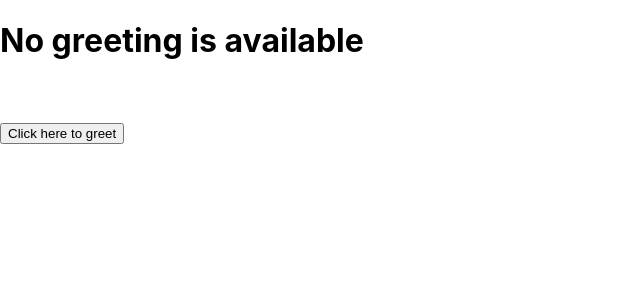
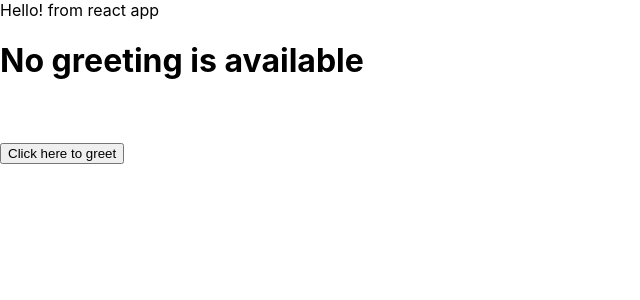
Before and after one commit to Tadesse-Alemayehu/Hello-React-Front-End, a React (Create React App) app: page /greeting in a window 1280 px wide. Shown: the top 300 px of the page, without its empty margins (0-640 px from the left). Built offline with nearby package versions, Linux system fonts and the light colour scheme.

Commit message:
Update: route to be inside App instead of index

```diff
--- a/src/App.js
+++ b/src/App.js
@@ -1,7 +1,16 @@
 import React from 'react';
+import { Routes, Route } from 'react-router-dom';
+import Greeting from './components/greeting';
 
 function App() {
-  return <div className="App">Hello! from react app</div>;
+  return (
+    <div>
+      <div className="App">Hello! from react app</div>
+      <Routes>
+        <Route path="/greeting" element={<Greeting />} />
+      </Routes>
+    </div>
+  );
 }
 
 export default App;
--- a/src/index.js
+++ b/src/index.js
@@ -3,7 +3,6 @@ import ReactDOM from 'react-dom/client';
 import './index.css';
 import { BrowserRouter, Routes, Route } from 'react-router-dom';
 import { Provider } from 'react-redux';
-import Greeting from './components/greeting';
 import App from './App';
 import reportWebVitals from './reportWebVitals';
 import store from './Redux/store';
@@ -14,8 +13,7 @@ root.render(
     <BrowserRouter>
       <Provider store={store}>
         <Routes>
-          <Route path="/greeting" element={<Greeting />} />
-          <Route path="/" element={<App />} />
+          <Route path="/*" element={<App />} />
         </Routes>
       </Provider>
     </BrowserRouter>
```
